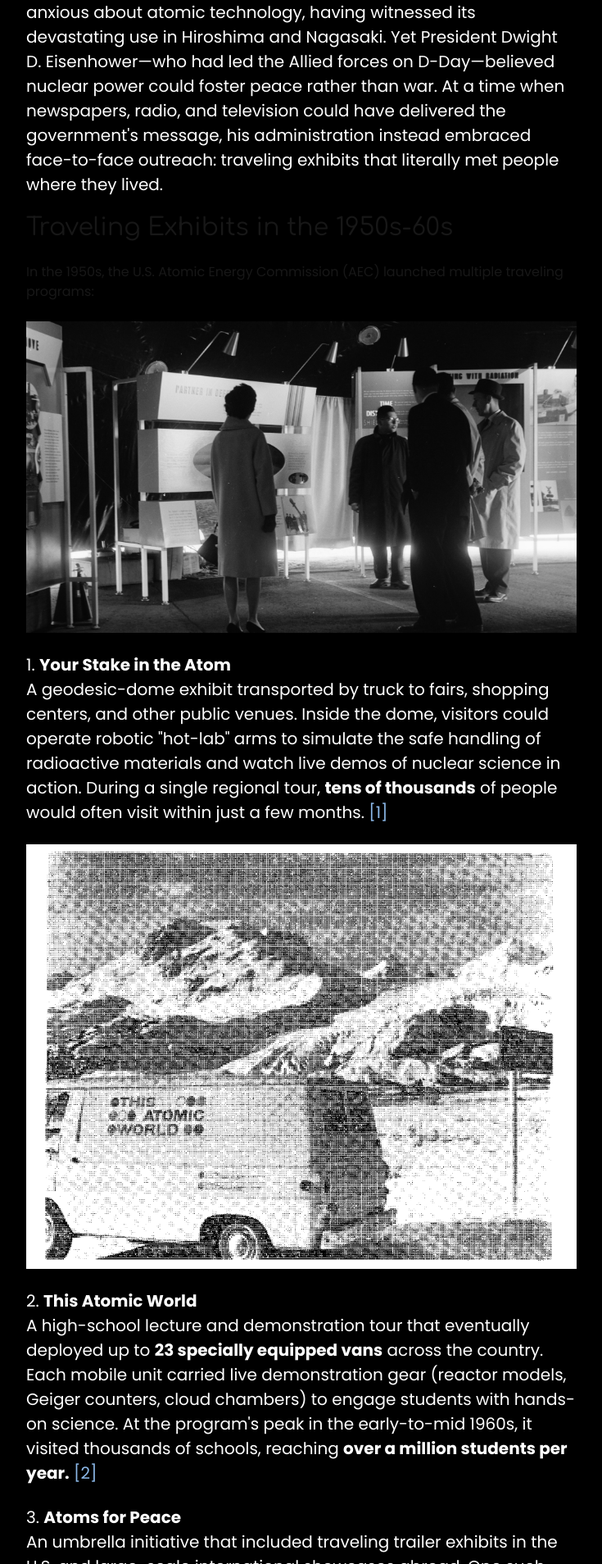
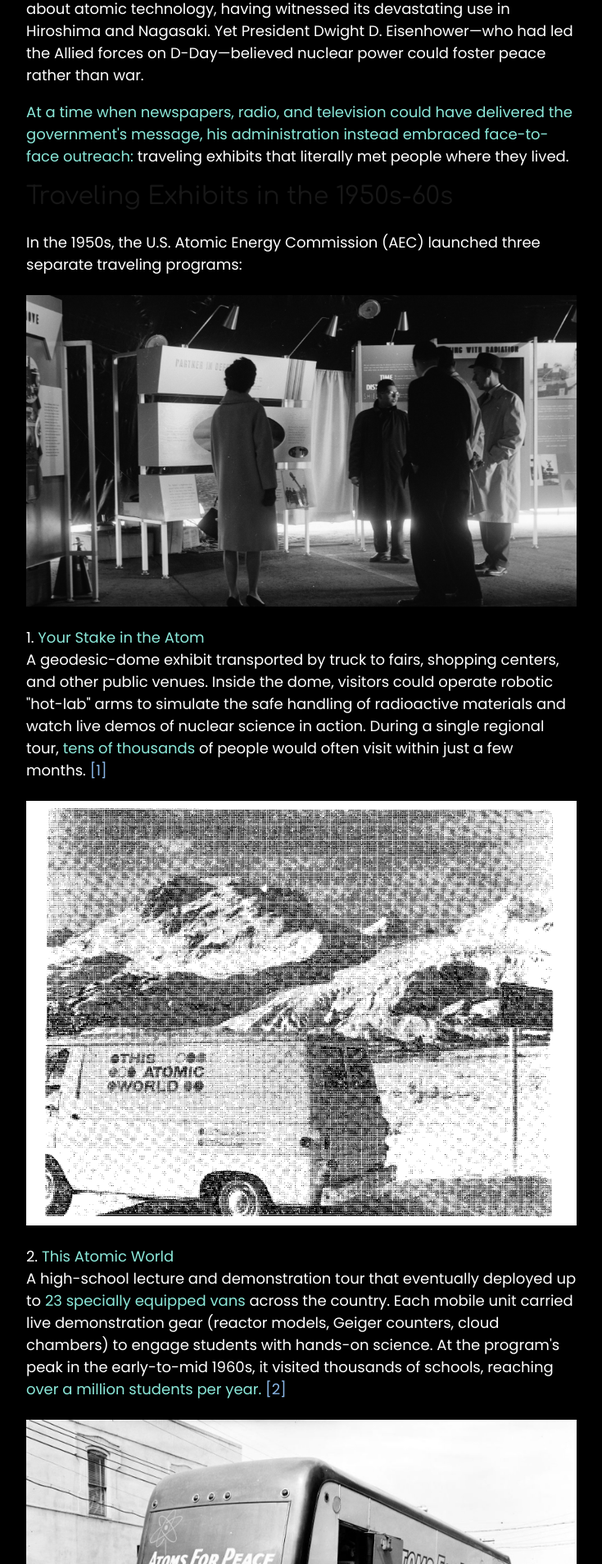
Before and after one commit to PhysicalPlant/rovingreactor_website, a Next.js app: page /legacy in a window 1280 px wide. Shown: the part 672-2580 px from the top of the page at 82% size, without its empty margins (0-735 px from the left). Built offline with nearby package versions, Linux system fonts and the light colour scheme; a web font is replaced by a local one.

Commit message:
Updating Coalition and Legacy pages.

```diff
--- a/src/app/coalition/page.tsx
+++ b/src/app/coalition/page.tsx
@@ -5,7 +5,7 @@ export default function Coalition() {
     <div className="min-h-screen">
       <main className="relative pt-[calc(3.5rem+1px)] md:pt-14 mt-6 md:mt-8 pb-0">
         <div className="mx-auto max-w-7xl px-4 sm:px-6 lg:px-8 pb-0">
-          <div className="max-w-2xl" style={{fontSize: "1.2rem"}}>
+          <div className="max-w-2xl" style={{ fontSize: "1.2rem" }}>
             <h1 className="text-5xl text-white mb-6">Coalition</h1>
             <p className="text-white mb-6">
               The Roving Reactor Project is building a coalition that includes
@@ -72,6 +72,14 @@ export default function Coalition() {
               </li>
               <li>
                 <strong>
+                  <a href="https://www.linkedin.com/in/riverbennett/">
+                    River Bennett
+                  </a>
+                </strong>{" "}
+                &mdash; Nuclear Engineer, Radiant
+              </li>
+              <li>
+                <strong>
                   <a href="https://web.mit.edu/nse/people/faculty/buongiorno.html">
                     Dr. Jacopo Buongiorno
                   </a>
@@ -83,6 +91,15 @@ export default function Coalition() {
               <b>Nuclear Advocacy</b>
             </p>
             <ul className="list-disc text-white mb-6 pl-5">
+              <li>
+                <strong>
+                  <a href="https://msa.maryland.gov/msa/mdmanual/40party/html/rep.html">
+                    Richard Collins
+                  </a>
+                </strong>{" "}
+                &mdash; 3rd Vice Chair, Maryland GOP
+              </li>
+              <li>
                 <li>
                   <strong>
                     <a href="https://www.linkedin.com/in/jennifer-hayden-1b341429/">
@@ -116,6 +133,14 @@ export default function Coalition() {
                     </a>
                   </strong>{" "}
                   &mdash; Founder & Executive Director, Generation Atomic
+                </li>
+                <li>
+                  <strong>
+                    <a href="https://www.linkedin.com/in/u-ann-m-a8a51613/">
+                      Ann Mehra
+                    </a>
+                  </strong>{" "}
+                  &mdash; US Department of Commerce
                 </li>
                 <li>
                   <strong>
--- a/src/app/globals.css
+++ b/src/app/globals.css
@@ -96,6 +96,7 @@ strong {
 
 /* Global link styles */
 a:not(nav a) {
+
   color: #8bb8e8;
 
   /* Light blue - we can adjust this color */
--- a/src/app/legacy/page.tsx
+++ b/src/app/legacy/page.tsx
@@ -71,34 +71,35 @@ export default function Legacy() {
             <h1 className="text-5xl text-white mb-6">A Look Back at Traveling Nuclear Exhibits</h1>
             <h2 className="text-3xl text-white mb-6">— and Where We're Headed Next</h2>
             <img src="/img/YourStakeInTheAtom2.png" alt="Your Stake in the Atom" className="w-full h-auto mb-6" />
-            <p className="text-white text-xl mb-6">
-              In the aftermath of World War II, Americans were understandably anxious about atomic technology, having witnessed its devastating use in Hiroshima and Nagasaki. Yet President Dwight D. Eisenhower—who had led the Allied forces on D-Day—believed nuclear power could foster peace rather than war. At a time when newspapers, radio, and television could have delivered the government's message, his administration instead embraced face-to-face outreach: traveling exhibits that literally met people where they lived.
+            <p className="text-white text-lg mb-6">
+              In the aftermath of World War II, Americans were understandably anxious about atomic technology, having witnessed its devastating use in Hiroshima and Nagasaki. Yet President Dwight D. Eisenhower—who had led the Allied forces on D-Day—believed nuclear power could foster peace rather than war.</p>
+            <p className="text-white text-lg mb-6"><strong className="text-[#8be8d9]">At a time when newspapers, radio, and television could have delivered the government's message, his administration instead embraced face-to-face outreach:</strong> traveling exhibits that literally met people where they lived.
             </p>
             <h2 className="text-3xl  mb-6">Traveling Exhibits in the 1950s-60s</h2>
-            <p text-white text-xl mb-6>In the 1950s, the U.S. Atomic Energy Commission (AEC) launched multiple traveling programs:</p>
+            <p className="text-white text-lg mb-6">In the 1950s, the U.S. Atomic Energy Commission (AEC) launched three separate traveling programs:</p>
             <img src="/img/YourStakeInTheAtom-interior-cropped.jpg" alt="Your Stake in the Atom" className="w-full h-auto my-6" />
-            <ol className="list-decimal list-inside text-white text-xl mb-6">
-              <li><strong>Your Stake in the Atom</strong><br />A geodesic-dome exhibit transported by truck to fairs, shopping centers, and other public venues. Inside the dome, visitors could operate robotic "hot-lab" arms to simulate the safe handling of radioactive materials and watch live demos of nuclear science in action. During a single regional tour, <strong>tens of thousands</strong> of people would often visit within just a few months. <a href="#your-stake-in-the-atom">[1]</a><br />
+            <ol className="list-decimal list-inside text-white text-lg mb-6">
+              <li><strong className="text-[#8be8d9]">Your Stake in the Atom</strong><br />A geodesic-dome exhibit transported by truck to fairs, shopping centers, and other public venues. Inside the dome, visitors could operate robotic "hot-lab" arms to simulate the safe handling of radioactive materials and watch live demos of nuclear science in action. During a single regional tour, <strong className="text-[#8be8d9]">tens of thousands</strong> of people would often visit within just a few months. <a href="#your-stake-in-the-atom">[1]</a><br />
                 <img src="/img/ThisAtomicWorld-cropped.png" alt="This Atomic World" className="w-full h-auto my-6" />
               </li>
-              <li className="my-6"><strong>This Atomic World</strong><br />A high-school lecture and demonstration tour that eventually deployed up to <strong>23 specially equipped vans</strong> across the country. Each mobile unit carried live demonstration gear (reactor models, Geiger counters, cloud chambers) to engage students with hands-on science. At the program's peak in the early-to-mid 1960s, it visited thousands of schools, reaching <strong>over a million students per year.</strong> <a href="#this-atomic-world">[2]</a><br />
+              <li className="my-6"><strong className="text-[#8be8d9]">This Atomic World</strong><br />A high-school lecture and demonstration tour that eventually deployed up to <strong className="text-[#8be8d9]">23 specially equipped vans</strong> across the country. Each mobile unit carried live demonstration gear (reactor models, Geiger counters, cloud chambers) to engage students with hands-on science. At the program's peak in the early-to-mid 1960s, it visited thousands of schools, reaching <strong className="text-[#8be8d9]">over a million students per year.</strong> <a href="#this-atomic-world">[2]</a><br />
               </li>
-              <li><strong>Atoms for Peace</strong><br />An umbrella initiative that included traveling trailer exhibits in the U.S. and large-scale international showcases abroad. One such American trailer traveled to libraries and local fairs, featuring scaled models of reactors, interactive panels, and displays of atomic agriculture. Collectively, the AEC's Atoms for Peace projects reached <strong>hundreds of thousands — ultimately millions</strong> — of curious visitors who learned about nuclear energy's peaceful potential. <a href="#atoms-for-peace">[3]</a><br /><br />The mobile exhibits complemented larger-scale stationary showcases, such as <em>Atomsville, U.S.A.</em> at the 1964–65 New York World's Fair—a futuristic vision of a nuclear-powered American town.
+              <img src="/img/atoms-for-peace-van.jpg" alt="Atoms for Peace" className="w-full h-auto my-6" />
 
-                <img src="/img/atoms-for-peace-van.jpg" alt="Atoms for Peace" className="w-full h-auto my-6" />
+              <li><strong className="text-[#8be8d9]">Atoms for Peace</strong><br />An umbrella initiative that included traveling trailer exhibits in the U.S. and large-scale international showcases abroad. One such American trailer traveled to libraries and local fairs, featuring scaled models of reactors, interactive panels, and displays of atomic agriculture. Collectively, the AEC's Atoms for Peace projects reached <strong className="text-[#8be8d9]">hundreds of thousands — ultimately millions</strong> — of curious visitors who learned about nuclear energy's peaceful potential. <a href="#atoms-for-peace">[3]</a><br /><br />The mobile exhibits complemented larger-scale stationary showcases, such as <em>Atomsville, U.S.A.</em> at the 1964–65 New York World's Fair—a futuristic vision of a nuclear-powered American town.
+
               </li>
             </ol>
 
             <div className="border-t border-white pt-6">
               <h2 className="text-3xl text-white mb-6"><span>What's Next: The Roving Reactor Project</span></h2>
-              <p className="text-white text-xl mb-6">
+              <p className="text-white text-lg mb-6">
                 That tradition of direct engagement lives on in the Roving Reactor. We believe honest dialogue happens best when people can see and question new technologies up close. Our traveling exhibit highlights modern innovations—from small-scale reactors to ultra-safe fuel—showcasing how they can strengthen energy security and protect the planet.
               </p>
-              <p className="text-white text-xl mb-6">
+              <p className="text-white text-lg mb-6">
                 By bringing these technologies directly to communities nationwide, we won't just foster dialogue—we'll strive to update perceptions, spark curiosity, and inspire the next generation of scientists, engineers, and a skilled workforce ready to drive the future of nuclear energy.
               </p>
             </div>
-            <img src="/img/atomsville.png" alt="Atomsville, U.S.A." className="w-full h-auto my-6" />
 
             {/* Replace the citations section with this accordion */}
             <Accordion
@@ -142,12 +143,7 @@ export default function Legacy() {
                         <li>Zwigenberg, Ran (2012). <em>"The Coming of a Second Sun": The 1956 Atoms for Peace Exhibit in Hiroshima. Asia-Pacific Journal: Japan Focus.</em> Documents extensive attendance and public reception.</li>
                       </ul>
                     </li>
-                    <li id="atomsville" className="mt-4">Atomsville, U.S.A. at the 1964-65 World's Fair:
-                      <ul className="list-disc list-inside ml-4">
-                        <li><em>EXHIBITOR</em> Magazine. <em>Blast From the Past.</em> Coverage of the 1964-65 Fair's pavilions and attendance figures.</li>
-                        <li><em>World's Fair Corporation Records.</em> <em>Attendance Overviews.</em> New York Public Library. Confirms 51 million total visitors during the Fair's run.</li>
-                      </ul>
-                    </li>
+
                   </ol>
                 </div>
               </AccordionDetails>
```
Lines whose indentation alone changed are shown as unchanged.
